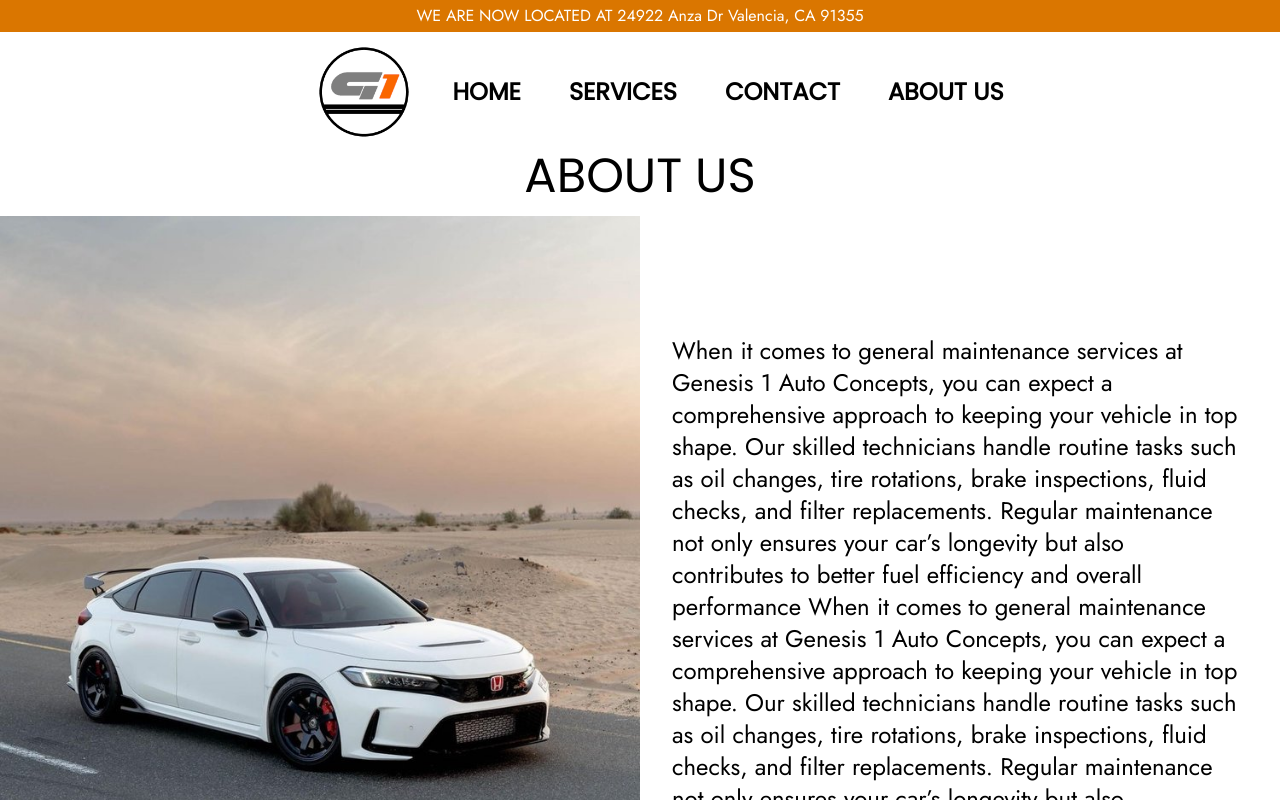
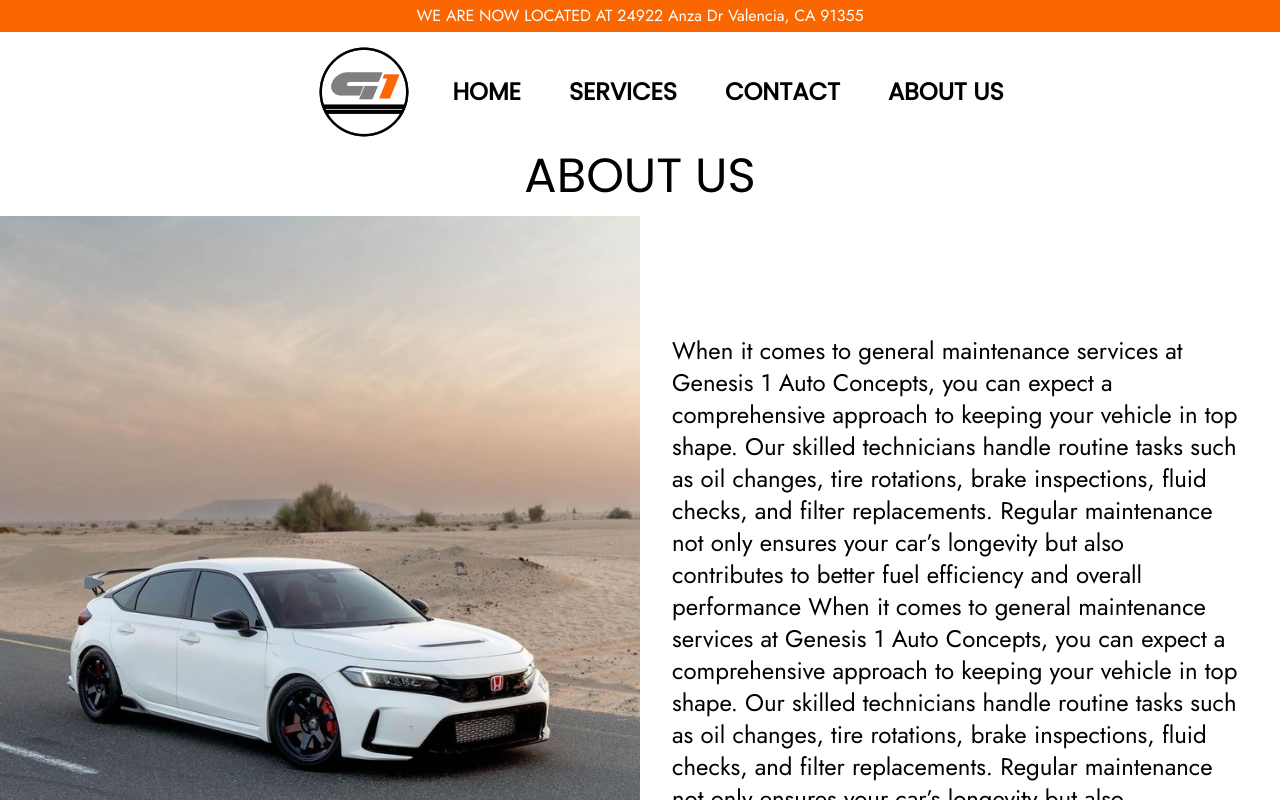
Before and after one commit to samlaconico/Genesis, a Next.js app: page /about-us in a window 1280 px wide. Shown: the top 800 px of the page. Built offline with nearby package versions, Linux system fonts and the light colour scheme.

Commit message:
changed global tailwind config (color)

```diff
--- a/src/app/services/page.tsx
+++ b/src/app/services/page.tsx
@@ -7,7 +7,7 @@ export default function ServicesPage() {
     <>
     <div className="pt-36 md:pt-0">
     <h1 className="pt-48 md:pt-0 text-5xl text-center font-poppins py-4">
-          ABOUT US
+          SERVICES
         </h1>
       {ServiceData.map((item, idx) => (
         <ServicePageTile title={item.title} descripion={item.description} headerimg={item.headerimg} bodyimg={item.bodyimg} points={item.points} key={idx}/>
--- a/src/components/AboutUs.tsx
+++ b/src/components/AboutUs.tsx
@@ -9,7 +9,7 @@ export default function AboutUsComponent() {
         </h1>
 
         <div className="w-full md:grid md:grid-cols-2 space-x-8 ">
-          <div className="md:w-[50vw] bg-slate-400 object-cover overflow-hidden">
+          <div className="md:w-[50vw] object-cover overflow-hidden">
             <img
               src={AboutUsData.img}
               className="m-auto w-full h-full object-cover"
--- a/tailwind.config.ts
+++ b/tailwind.config.ts
@@ -15,7 +15,7 @@ const config: Config = {
       },
 
       colors: {
-        "genesis-orange": "#DA7600",
+        "genesis-orange": "#FA6600",
       },
 
       fontFamily: {
```
